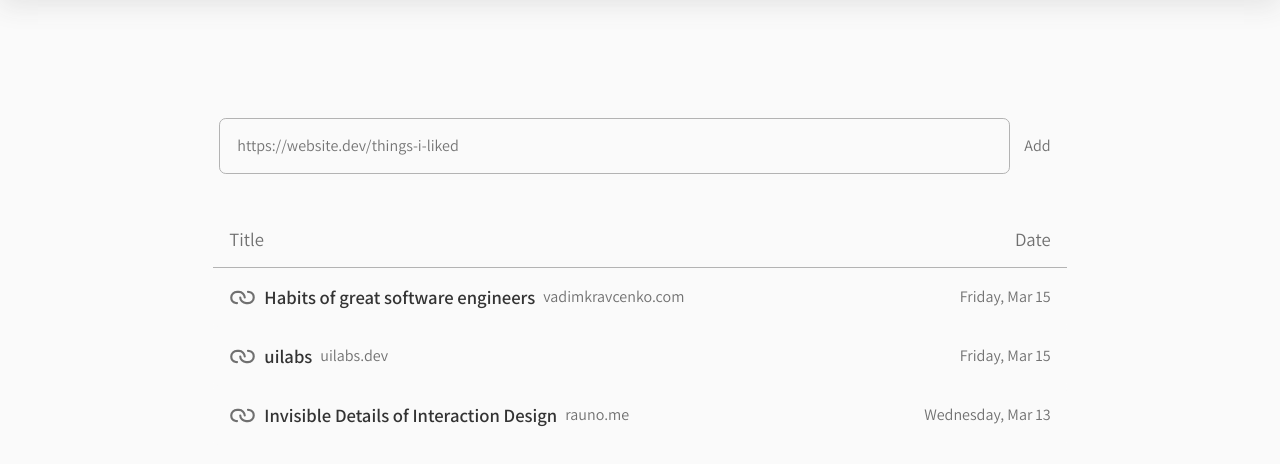
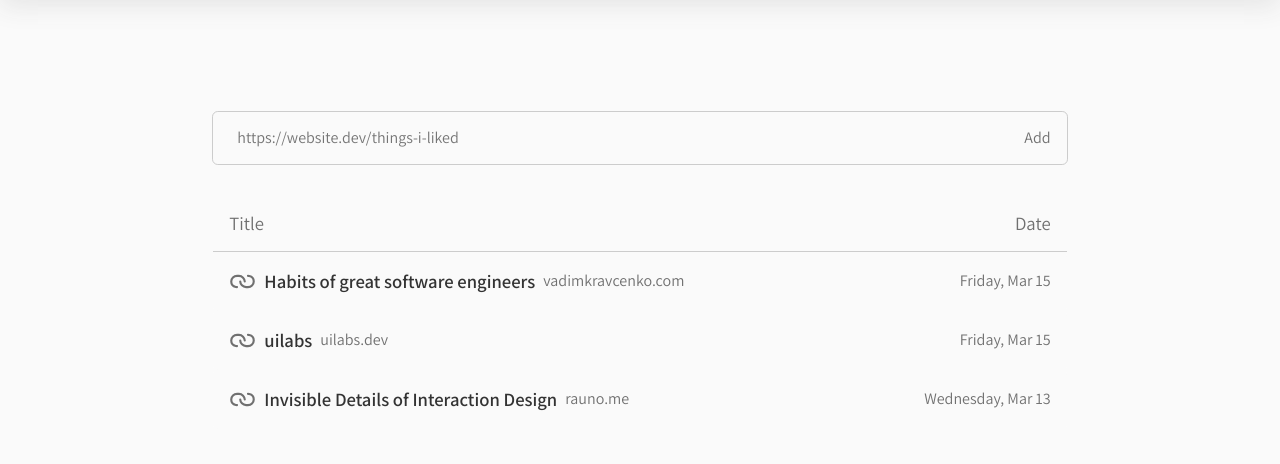
Before and after one commit to yefreescoding/saved-links, a website built with Vite: page index.html in a window 1280 px wide. Shown: the part 88-552 px from the top of the page. Built offline with nearby package versions, Linux system fonts and the light colour scheme.

Commit message:
feat: add new styles form

```diff
--- a/src/styles/index.css
+++ b/src/styles/index.css
@@ -11,7 +11,7 @@
   --clr-bgk-base: hsl(0, 0%, 90%);
   --clr-bgk-base-hover: hsl(0, 0%, 94%);
   --clr-accent: hsl(195, 53%, 89%);
-  --clr-accent-2: hsl(0, 0%, 70%);
+  --clr-accent-2: hsl(0, 0%, 80%);
 
   --border-radius-comp: 0.3rem;
 }
--- a/src/styles/main.css
+++ b/src/styles/main.css
@@ -6,26 +6,27 @@
 .main__form {
   width: 100%;
   display: flex;
-  padding: 0.5rem;
+  padding: 0 0.5rem;
   margin: 2rem 0;
   gap: 0.5rem;
+  border: transparent;
+  border-radius: var(--border-radius-comp);
+  outline: 1px solid var(--clr-accent-2);
+  transition: all 140ms linear;
 
   & input {
     width: 100%;
     padding: 1rem;
     color: var(--clr-text-h);
-    background-color: var(--clr-bgk);
-    /* border: 1.5px solid var(--clr-bgk-base); */
+    background-color: transparent;
     border: transparent;
     border-radius: var(--border-radius-comp);
-    outline: 1px solid var(--clr-accent-2);
-    outline-offset: 1px;
-    transition: outline-offset 140ms linear;
+    transition: background 140ms;
+    outline: 1px solid transparent;
   }
 
   & input:focus {
-    outline: 1px solid var(--clr-text-base);
-    outline-offset: 3px;
+    background-color: none;
   }
 
   & button {
@@ -34,14 +35,20 @@
     color: var(--clr-text-base);
     text-transform: capitalize;
     border: none;
-    background-color: var(--clr-bgk);
+    background-color: transparent;
     border-radius: var(--border-radius-comp);
   }
 
   & button:hover {
     color: var(--clr-text-base-hover);
-    background-color: var(--clr-bgk-base-hover);
   }
+}
+
+.main__form:is(:focus, :hover) {
+  outline-offset: 3px;
+  color: var(--clr-text-base-hover);
+  outline: 1px solid var(--clr-text-base);
+  background-color: var(--clr-bgk-base);
 }
 
 .main__list_title {
```
